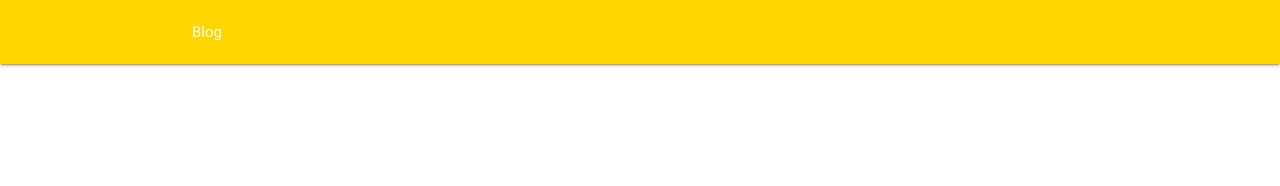
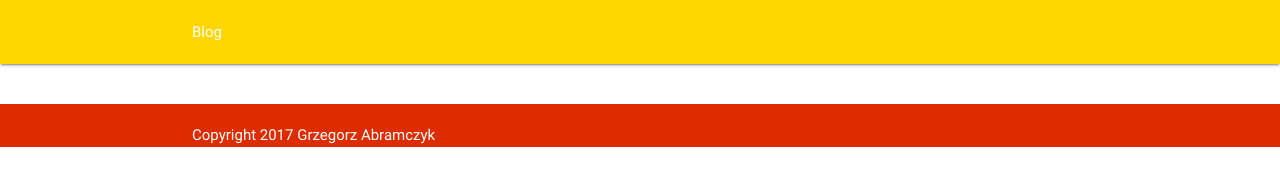
Before and after one commit to AGrzes/personal-site, a website: page layouts/archive.html in a window 1280 px wide. Drawn offline with nearby package versions, Linux system fonts and the light colour scheme; files that its build step writes are made by us from their sources.

Commit message:
Footer - resolves #15

```diff
--- a/partials/tail-js.html
+++ b/partials/tail-js.html
@@ -1,3 +1,8 @@
+<footer class="page-footer deep-orange accent-4">
+  <div class="container">
+    Copyright 2017 Grzegorz Abramczyk
+  </div>
+</footer>
   <script src="https://cdnjs.cloudflare.com/ajax/libs/jquery/3.2.1/jquery.min.js" integrity="sha256-hwg4gsxgFZhOsEEamdOYGBf13FyQuiTwlAQgxVSNgt4="
     crossorigin="anonymous"></script>
   <script src="https://cdnjs.cloudflare.com/ajax/libs/materialize/0.100.1/js/materialize.min.js" integrity="sha256-3mqgTUhHNgfXgjrzjPOaW03DdQ9hgW92BApzLREoRoA="
```
